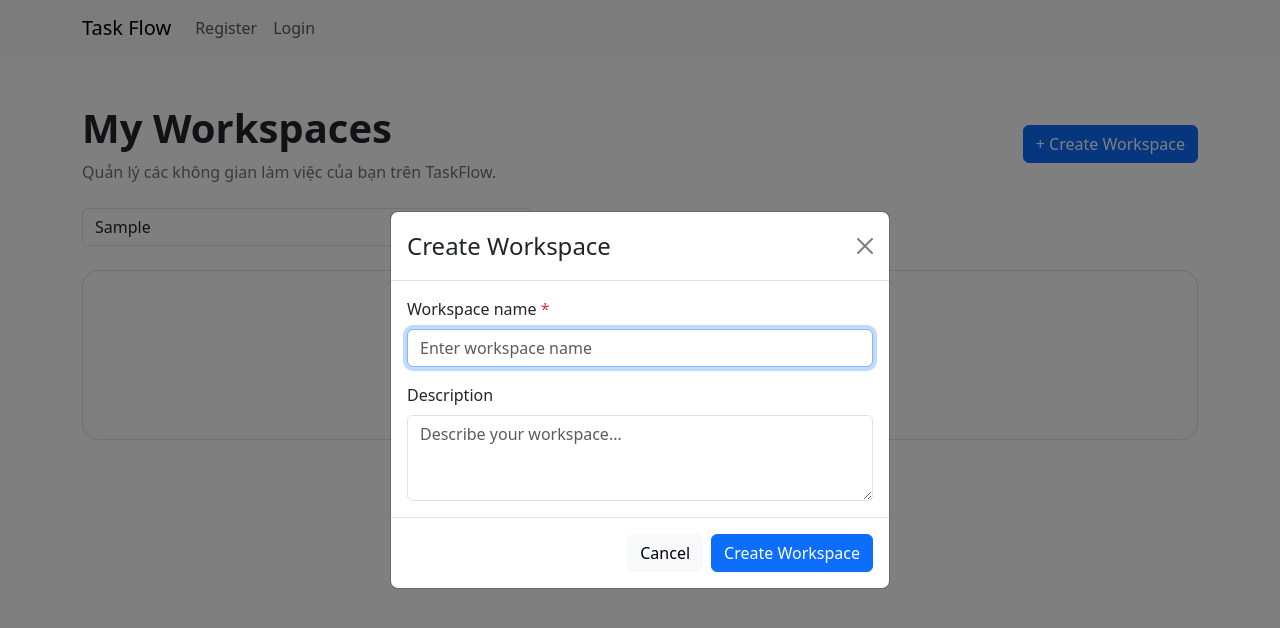
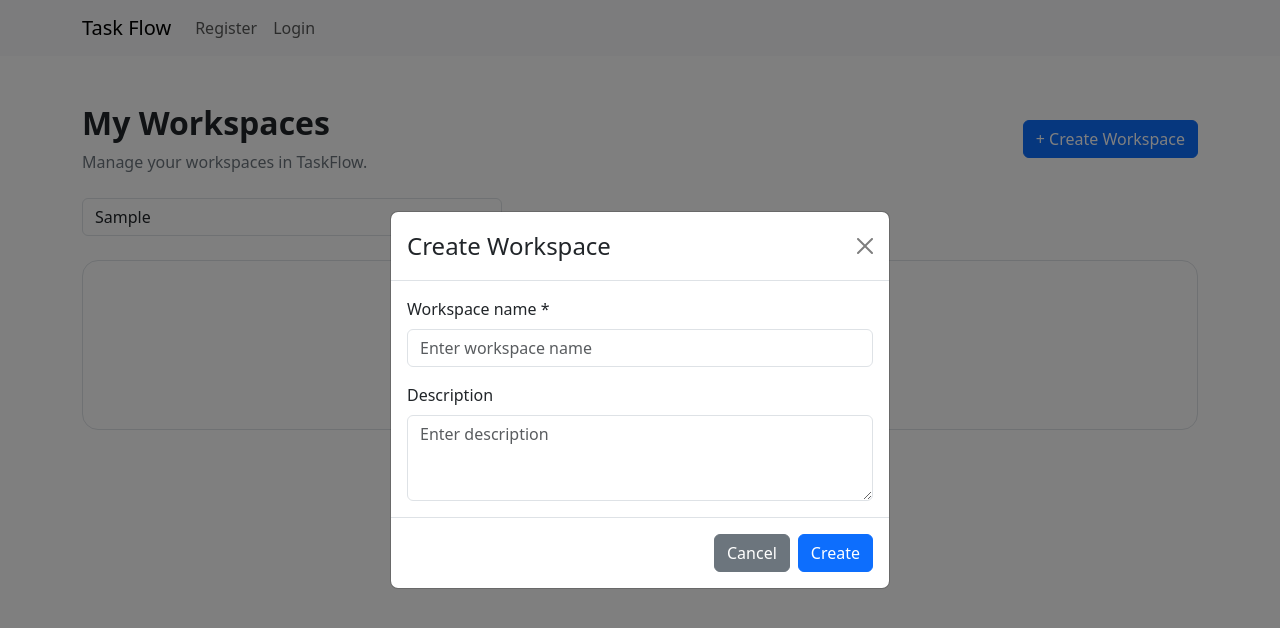
Before and after one commit to doHwng568/taskflow, a React app in the folder frontend/: page /workspace in a window 1280 px wide. Both pictures are taken after typing "Sample" into the empty fields and a click on the button "+ Create Workspace". Shown: the top 628 px of the page. Built offline with nearby package versions, Linux system fonts and the light colour scheme; the HTML template or start-up script is replaced by a standard one.

Commit message:
update workspace

```diff
--- a/frontend/src/App.jsx
+++ b/frontend/src/App.jsx
@@ -4,6 +4,7 @@ import Register from "../src/modules/auth/pages/Register";
 import Login from "../src/modules/auth/pages/Login";
 import Home from "./shared/components/Home";
 import MainWorkspace from "../src/modules/workspace/pages/MainWorkspace"
+import WorkspaceDetail from "./modules/workspace/pages/WorkspaceDetail";
 import Logout from "./modules/auth/pages/Logout";
 
 function App() {
@@ -16,6 +17,7 @@ function App() {
         <Route path="/register" element={<Register />} />
         <Route path="/login" element={<Login />} />
         <Route path="/workspace" element={<MainWorkspace />} />
+        <Route path="/workspace/:id" element={<WorkspaceDetail />} />
         <Route path="/logout" element={<Logout />} />
       </Routes>
     </>
--- a/frontend/src/modules/workspace/pages/MainWorkspace.jsx
+++ b/frontend/src/modules/workspace/pages/MainWorkspace.jsx
@@ -1,5 +1,5 @@
 
-import { useEffect, useMemo, useState } from "react";
+import { useEffect, useState } from "react";
 import {
   Alert,
   Button,
@@ -9,52 +9,44 @@ import {
   Form,
   Modal,
   Row,
-  Spinner,
 } from "react-bootstrap";
+import { useNavigate } from "react-router-dom";
 import workspaceService from "../services/workspaceService";
 
-const emptyForm = {
-  name: "",
-  description: "",
-};
+const EMPTY_FORM = { name: "", description: "" };
 
 function MainWorkspace() {
+  const navigate = useNavigate();
+
   const [workspaces, setWorkspaces] = useState([]);
   const [search, setSearch] = useState("");
-  const [form, setForm] = useState(emptyForm);
+  const [form, setForm] = useState(EMPTY_FORM);
   const [editingId, setEditingId] = useState(null);
   const [showModal, setShowModal] = useState(false);
   const [error, setError] = useState("");
-  const [loading, setLoading] = useState(true);
+
+  const loadWorkspaces = () => {
+    setWorkspaces(workspaceService.getAll());
+  };
 
   useEffect(() => {
-    try {
-      setWorkspaces(workspaceService.getAll());
-    } catch {
-      setError("Không thể tải danh sách Workspace.");
-    } finally {
-      setLoading(false);
-    }
+    loadWorkspaces();
   }, []);
 
-  const filteredWorkspaces = useMemo(() => {
-    const keyword = search.trim().toLowerCase();
+  const filteredWorkspaces = workspaces.filter((workspace) =>
+    `${workspace.name} ${workspace.description}`
+      .toLowerCase()
+      .includes(search.trim().toLowerCase())
+  );
 
-    return workspaces.filter(
-      (workspace) =>
-        workspace.name.toLowerCase().includes(keyword) ||
-        workspace.description.toLowerCase().includes(keyword)
-    );
-  }, [workspaces, search]);
-
-  const openCreateModal = () => {
-    setForm(emptyForm);
+  const openCreate = () => {
+    setForm(EMPTY_FORM);
     setEditingId(null);
     setError("");
     setShowModal(true);
   };
 
-  const openEditModal = (workspace) => {
+  const openEdit = (workspace) => {
     setForm({
       name: workspace.name,
       description: workspace.description,
@@ -66,7 +58,7 @@ function MainWorkspace() {
 
   const closeModal = () => {
     setShowModal(false);
-    setForm(emptyForm);
+    setForm(EMPTY_FORM);
     setEditingId(null);
     setError("");
   };
@@ -78,139 +70,95 @@ function MainWorkspace() {
     const description = form.description.trim();
 
     if (!name) {
-      setError("Tên Workspace không được để trống.");
+      setError("Workspace name is required.");
       return;
     }
 
-    const duplicated = workspaces.some(
+    const duplicate = workspaces.some(
       (workspace) =>
         workspace.name.toLowerCase() === name.toLowerCase() &&
         workspace.id !== editingId
     );
 
-    if (duplicated) {
-      setError("Tên Workspace này đã tồn tại.");
+    if (duplicate) {
+      setError("A Workspace with this name already exists.");
       return;
     }
 
     try {
       if (editingId) {
-        const updated = workspaceService.update(editingId, {
-          name,
-          description,
-        });
-
-        if (!updated) {
-          setError("Không tìm thấy Workspace cần sửa.");
-          return;
-        }
-
-        setWorkspaces((current) =>
-          current.map((workspace) =>
-            workspace.id === editingId ? updated : workspace
-          )
-        );
+        workspaceService.update(editingId, { name, description });
       } else {
-        const created = workspaceService.create({ name, description });
-        setWorkspaces((current) => [created, ...current]);
+        workspaceService.create({ name, description });
       }
 
+      loadWorkspaces();
       closeModal();
     } catch {
-      setError("Không thể lưu Workspace. Vui lòng thử lại.");
+      setError("Unable to save Workspace. Please try again.");
     }
   };
 
   const handleDelete = (workspace) => {
     const confirmed = window.confirm(
-      `Bạn có chắc muốn xóa Workspace "${workspace.name}" không?`
+      `Delete Workspace "${workspace.name}"?`
     );
 
     if (!confirmed) return;
 
     try {
       workspaceService.delete(workspace.id);
-      setWorkspaces((current) =>
-        current.filter((item) => item.id !== workspace.id)
-      );
+      loadWorkspaces();
     } catch {
-      setError("Không thể xóa Workspace. Vui lòng thử lại.");
+      setError("Unable to delete Workspace.");
     }
   };
 
   return (
-    <Container className="py-4 py-md-5">
+    <Container className="py-5">
       <div className="d-flex flex-wrap justify-content-between align-items-center gap-3 mb-4">
         <div>
-          <h1 className="fw-bold mb-2">My Workspaces</h1>
+          <h2 className="fw-bold">My Workspaces</h2>
           <p className="text-secondary mb-0">
-            Quản lý các không gian làm việc của bạn trên TaskFlow.
+            Manage your workspaces in TaskFlow.
           </p>
         </div>
 
-        <Button variant="primary" onClick={openCreateModal}>
-          + Create Workspace
-        </Button>
+        <Button onClick={openCreate}>+ Create Workspace</Button>
       </div>
 
       {error && (
-        <Alert
-          variant="danger"
-          dismissible
-          onClose={() => setError("")}
-        >
+        <Alert variant="danger" dismissible onClose={() => setError("")}>
           {error}
         </Alert>
       )}
 
-      <Row className="mb-4">
-        <Col md={6} lg={5}>
-          <Form.Control
-            type="search"
-            placeholder="Search workspaces..."
-            value={search}
-            onChange={(event) => setSearch(event.target.value)}
-            aria-label="Search workspaces"
-          />
-        </Col>
-      </Row>
+      <Form.Control
+        className="mb-4"
+        style={{ maxWidth: 420 }}
+        placeholder="Search workspaces..."
+        value={search}
+        onChange={(event) => setSearch(event.target.value)}
+      />
 
-      {loading ? (
-        <div className="text-center py-5">
-          <Spinner animation="border" />
-        </div>
-      ) : filteredWorkspaces.length === 0 ? (
-        <div className="text-center border rounded-4 p-5">
-          <h5 className="fw-semibold">
-            {search ? "No workspaces found" : "No workspaces yet"}
-          </h5>
+      {filteredWorkspaces.length === 0 ? (
+        <div className="border rounded-4 text-center p-5">
+          <h5>{search ? "No matching workspaces" : "No workspaces yet"}</h5>
           <p className="text-secondary">
             {search
-              ? "Thử tìm kiếm bằng từ khóa khác."
-              : "Tạo Workspace đầu tiên để bắt đầu quản lý công việc."}
+              ? "Try another search keyword."
+              : "Create your first Workspace to get started."}
           </p>
-
           {!search && (
-            <Button variant="primary" onClick={openCreateModal}>
-              Create your first Workspace
-            </Button>
+            <Button onClick={openCreate}>Create Workspace</Button>
           )}
         </div>
       ) : (
-        <Row className="g-3">
+        <Row className="g-4">
           {filteredWorkspaces.map((workspace) => (
             <Col key={workspace.id} xs={12} md={6} xl={4}>
-              <Card className="h-100 shadow-sm border-0">
-                <Card.Body className="d-flex flex-column p-4">
-                  <div
-                    className="rounded-3 mb-3"
-                    style={{
-                      height: "8px",
-                      background:
-                        "linear-gradient(90deg, #635bff, #9b8cff)",
-                    }}
-                  />
-
+              <Card className="h-100 shadow-sm">
+                <Card.Body className="d-flex flex-column">
                   <Card.Title className="fw-bold">
                     {workspace.name}
                   </Card.Title>
@@ -224,11 +172,19 @@ function MainWorkspace() {
                     {new Date(workspace.createdAt).toLocaleDateString()}
                   </small>
 
-                  <div className="d-flex gap-2">
+                  <div className="d-flex flex-wrap gap-2">
+                    <Button
+                      className="flex-grow-1"
+                      onClick={() =>
+                        navigate(`/workspace/${workspace.id}`)
+                      }
+                    >
+                      Open Workspace
+                    </Button>
+
                     <Button
                       variant="outline-primary"
-                      className="flex-grow-1"
-                      onClick={() => openEditModal(workspace)}
+                      onClick={() => openEdit(workspace)}
                     >
                       Edit
                     </Button>
@@ -259,35 +215,29 @@ function MainWorkspace() {
             {error && <Alert variant="danger">{error}</Alert>}
 
             <Form.Group className="mb-3">
-              <Form.Label>
-                Workspace name <span className="text-danger">*</span>
-              </Form.Label>
-
+              <Form.Label>Workspace name *</Form.Label>
               <Form.Control
-                type="text"
+                required
+                maxLength={100}
+                value={form.name}
                 placeholder="Enter workspace name"
-                value={form.name}
-                maxLength={100}
                 onChange={(event) =>
                   setForm((current) => ({
                     ...current,
                     name: event.target.value,
                   }))
                 }
-                autoFocus
-                required
               />
             </Form.Group>
 
             <Form.Group>
               <Form.Label>Description</Form.Label>
-
               <Form.Control
                 as="textarea"
                 rows={3}
-                placeholder="Describe your workspace..."
+                maxLength={500}
                 value={form.description}
-                maxLength={500}
+                placeholder="Enter description"
                 onChange={(event) =>
                   setForm((current) => ({
                     ...current,
@@ -299,12 +249,11 @@ function MainWorkspace() {
           </Modal.Body>
 
           <Modal.Footer>
-            <Button variant="light" onClick={closeModal}>
+            <Button variant="secondary" onClick={closeModal}>
               Cancel
             </Button>
-
-            <Button variant="primary" type="submit">
-              {editingId ? "Save changes" : "Create Workspace"}
+            <Button type="submit">
+              {editingId ? "Save changes" : "Create"}
             </Button>
           </Modal.Footer>
         </Form>
--- /dev/null
+++ b/frontend/src/modules/workspace/pages/WorkspaceDetail.jsx
@@ -0,0 +1,71 @@
+
+import { useEffect, useState } from "react";
+import { Alert, Button, Card, Container } from "react-bootstrap";
+import { useNavigate, useParams } from "react-router-dom";
+import workspaceService from "../services/workspaceService";
+
+function WorkspaceDetail() {
+  const { id } = useParams();
+  const navigate = useNavigate();
+  const [workspace, setWorkspace] = useState(null);
+
+  useEffect(() => {
+    setWorkspace(workspaceService.getById(id));
+  }, [id]);
+
+  if (!workspace) {
+    return (
+      <Container className="py-5">
+        <Alert variant="warning">
+          Workspace not found. It may have been deleted.
+        </Alert>
+        <Button onClick={() => navigate("/workspace")}>
+          Back to Workspaces
+        </Button>
+      </Container>
+    );
+  }
+
+  return (
+    <Container className="py-5">
+      <Button
+        variant="outline-secondary"
+        className="mb-4"
+        onClick={() => navigate("/workspace")}
+      >
+        ← All Workspaces
+      </Button>
+
+      <Card className="mb-4 shadow-sm">
+        <Card.Body className="p-4">
+          <div className="text-secondary small mb-2">
+            WORKSPACE DETAILS
+          </div>
+
+          <h2 className="fw-bold">{workspace.name}</h2>
+
+          <p className="text-secondary">
+            {workspace.description || "No description provided."}
+          </p>
+
+          <small className="text-secondary">
+            Created: {new Date(workspace.createdAt).toLocaleString()}
+          </small>
+        </Card.Body>
+      </Card>
+
+      <section>
+        <h4 className="fw-bold mb-3">Areas</h4>
+
+        <div className="border rounded-4 text-center p-5">
+          <h5>Areas will appear here</h5>
+          <p className="text-secondary mb-0">
+            Area management will be integrated from the Area module.
+          </p>
+        </div>
+      </section>
+    </Container>
+  );
+}
+
+export default WorkspaceDetail;
--- a/frontend/src/modules/workspace/services/workspaceService.js
+++ b/frontend/src/modules/workspace/services/workspaceService.js
@@ -5,26 +5,30 @@ const createId = () =>
   globalThis.crypto?.randomUUID?.() ??
   `${Date.now()}-${Math.random().toString(36).slice(2)}`;
 
-const readWorkspaces = () => {
+function readAll() {
   try {
     const data = localStorage.getItem(STORAGE_KEY);
     return data ? JSON.parse(data) : [];
   } catch {
     return [];
   }
-};
+}
 
-const saveWorkspaces = (workspaces) => {
+function saveAll(workspaces) {
   localStorage.setItem(STORAGE_KEY, JSON.stringify(workspaces));
-};
+}
 
 const workspaceService = {
   getAll() {
-    return readWorkspaces();
+    return readAll();
+  },
+
+  getById(id) {
+    return readAll().find((workspace) => workspace.id === id) ?? null;
   },
 
   create({ name, description }) {
-    const workspaces = readWorkspaces();
+    const workspaces = readAll();
 
     const workspace = {
       id: createId(),
@@ -33,32 +37,25 @@ const workspaceService = {
       createdAt: new Date().toISOString(),
     };
 
-    saveWorkspaces([workspace, ...workspaces]);
+    saveAll([workspace, ...workspaces]);
     return workspace;
   },
 
   update(id, { name, description }) {
-    const workspaces = readWorkspaces();
+    const workspaces = readAll();
 
     const updated = workspaces.map((workspace) =>
       workspace.id === id
-        ? {
-            ...workspace,
-            name: name.trim(),
-            description: description.trim(),
-          }
+        ? { ...workspace, name: name.trim(), description: description.trim() }
         : workspace
     );
 
-    saveWorkspaces(updated);
+    saveAll(updated);
     return updated.find((workspace) => workspace.id === id) ?? null;
   },
 
   delete(id) {
-    const workspaces = readWorkspaces();
-    const updated = workspaces.filter((workspace) => workspace.id !== id);
-
-    saveWorkspaces(updated);
+    saveAll(readAll().filter((workspace) => workspace.id !== id));
   },
 };
 
```
